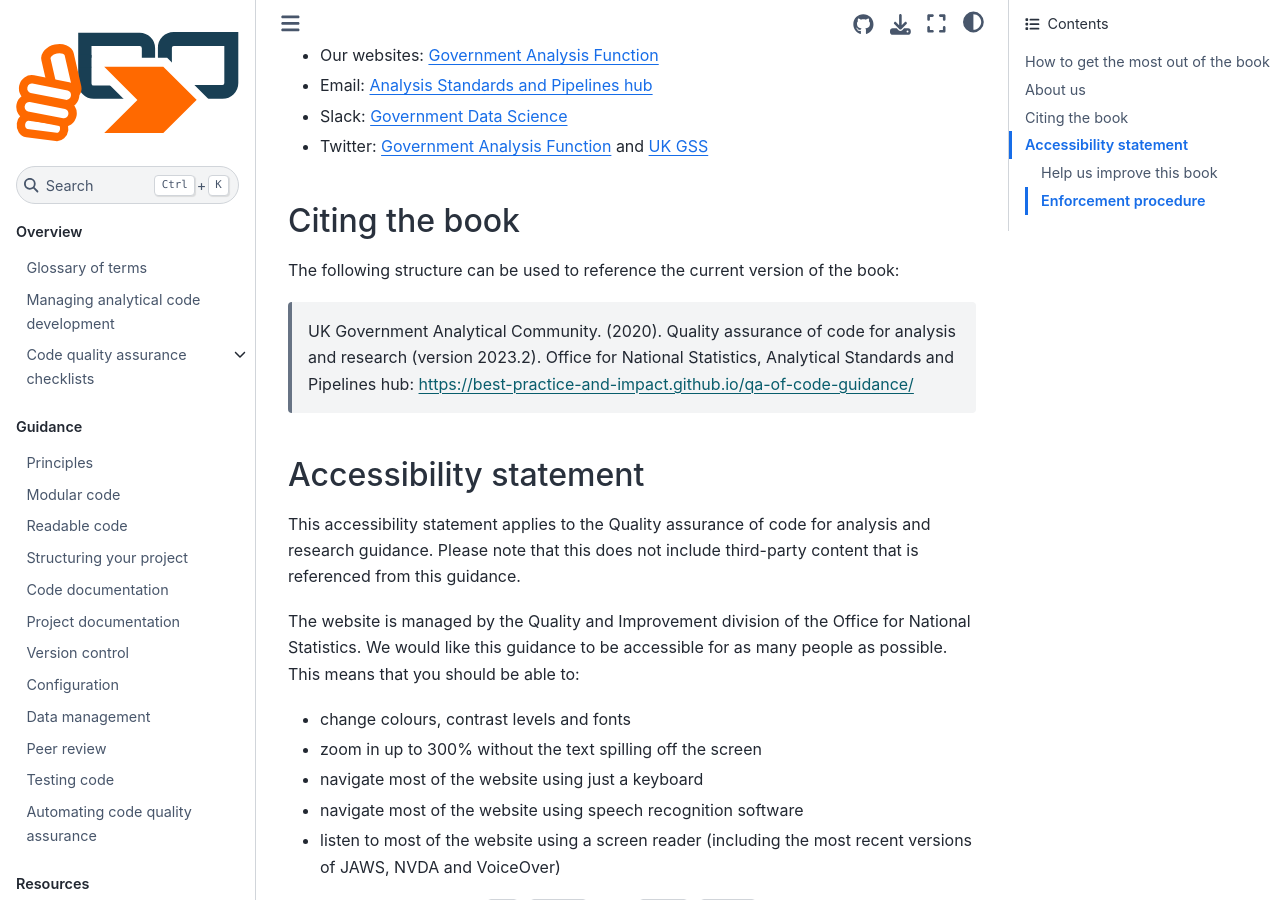
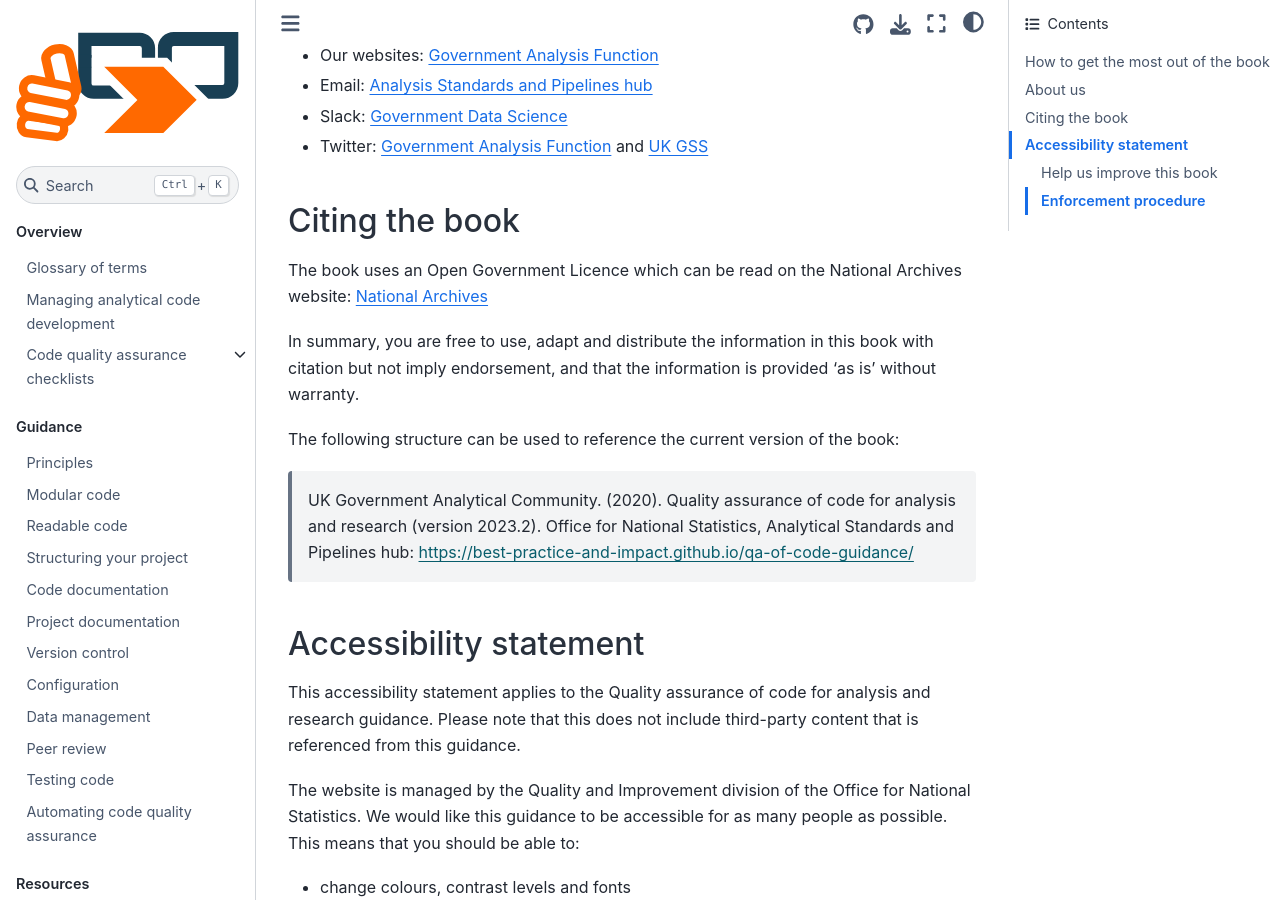
Before and after one commit to best-practice-and-impact/qa-of-code-guidance, a Jupyter Book: the page built from book/intro.md, in a window 1280 px wide and 900 px high, scrolled down 1313 px. Built offline with Jupyter Book 1.0.4 settings and Sphinx 7.4.7 and the Sphinx Book theme 1.1.4, drawn with Linux system fonts in a browser that asks for light colours.

Commit message:
add open gov licence info to intro about section issue 157 (#163)

```diff
--- a/book/intro.md
+++ b/book/intro.md
@@ -48,6 +48,12 @@ You can find us on:
 
 ## Citing the book
 
+The book uses an Open Government Licence which can be read on the National Archives website:
+[National Archives](https://nationalarchives.gov.uk/doc/open-government-licence/version/3/)
+
+In summary, you are free to use, adapt and distribute the information in this book with citation but not imply endorsement,
+and that the information is provided 'as is' without warranty.
+
 The following structure can be used to reference the current version of the book:
 
 > UK Government Analytical Community. (2020). Quality assurance of code for analysis and research (version 2023.2).
```
